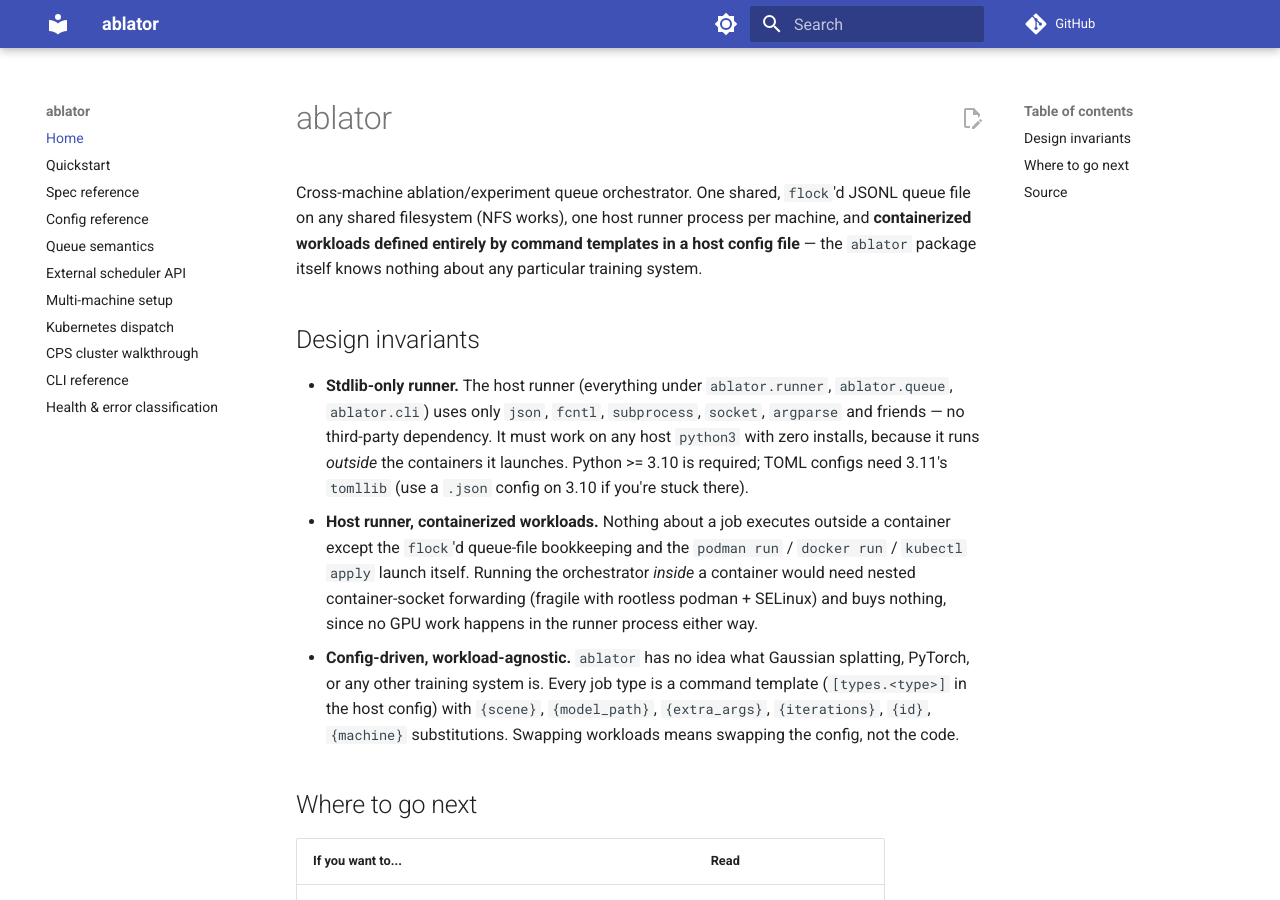
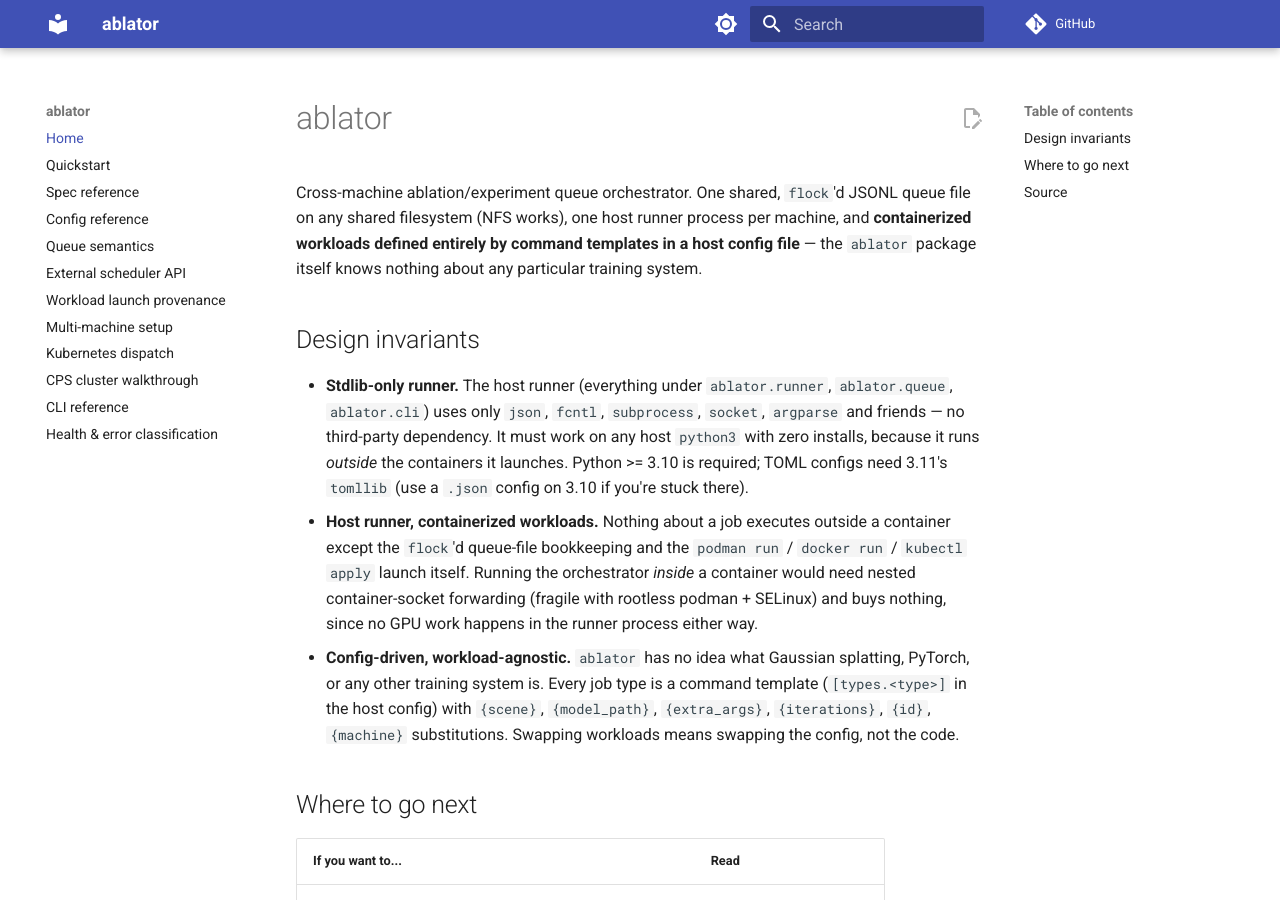
Before and after one commit to bjoernellens1/ablator, an MkDocs documentation site: the page built from docs/index.md, in a window 1280 px wide and 900 px high. Built offline with MkDocs 1.6.1 and Material for MkDocs 9.7.7, drawn with Linux system fonts in a browser that asks for light colours; comment, search, counter and statistics services are not loaded.

Commit message:
link workload provenance documentation

```diff
--- a/mkdocs.yml
+++ b/mkdocs.yml
@@ -46,6 +46,7 @@ nav:
   - Config reference: config-reference.md
   - Queue semantics: queue-semantics.md
   - External scheduler API: external-scheduler.md
+  - Workload launch provenance: workload-provenance.md
   - Multi-machine setup: multi-machine.md
   - Kubernetes dispatch: kubernetes.md
   - CPS cluster walkthrough: cluster-setup.md
```
